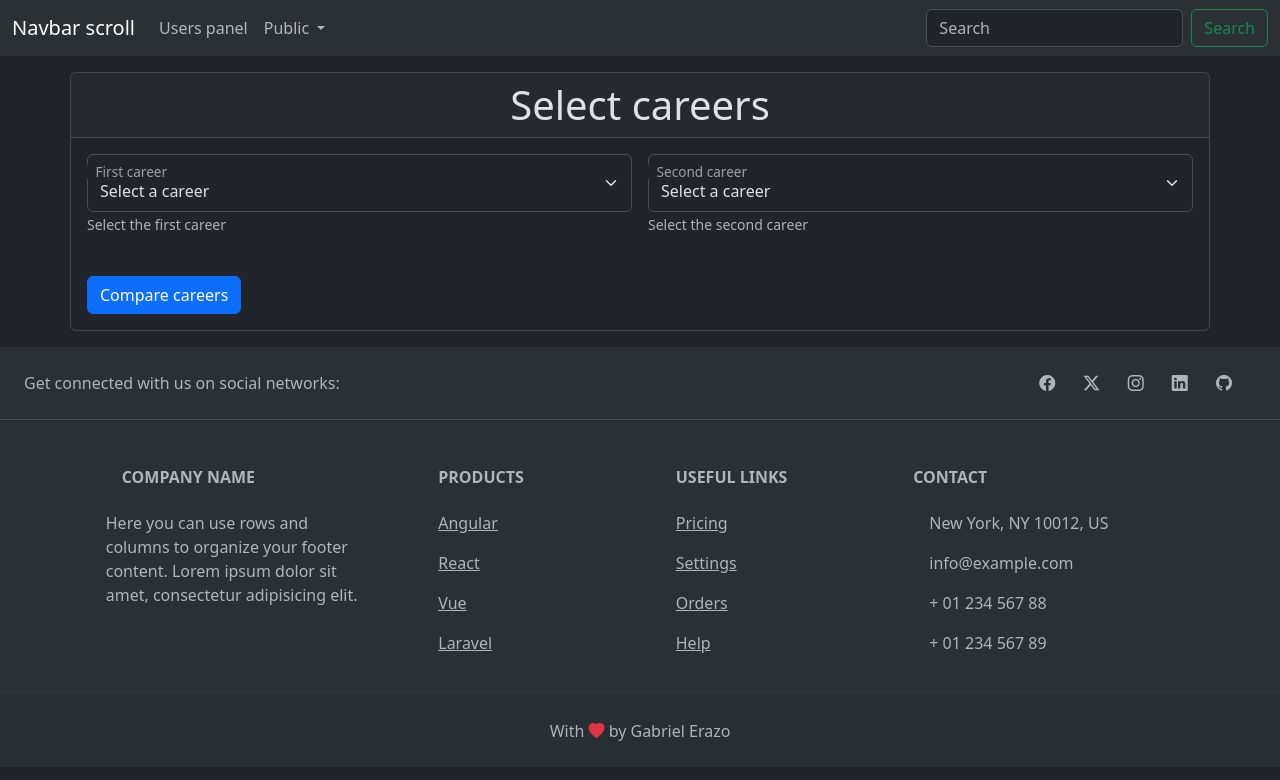
After one commit to gfranciscoerazom/Crafters, a FastAPI app: template templates/compare_careers/index.html in a window 1280 px wide. The commit adds this page. Shown: the top 780 px of the page. Run offline with FastAPI, Linux system fonts and the light colour scheme; the template is opened without the code that fills it, so the values that code supplies are empty; parts of the project's set-up code (start-up, migrations or seed data) failed here and were passed over.

Commit message:
Adds the functionality to compare two careers.

```diff
--- a/db/schema.py
+++ b/db/schema.py
@@ -109,7 +109,7 @@ class UserCareer(Base):
     Attributes:
         user_id (int): The unique identifier for the user.
         career_id (int): The unique identifier for the career.
-        status (str): The status of the user in the career.
+        status (str): The status of the user in the career (cursando, graduado, expulsado, dimitido).
     """
 
     __tablename__ = 'users_careers'
--- a/main.py
+++ b/main.py
@@ -5,13 +5,15 @@ from fastapi import FastAPI  # Import the FastAPI class
 from db.db_connection import SessionLocal, engine
 import db.schema as schema  # Import the schema for the database
 from db.schema import User  # Import the User class from the schema
+from starlette.middleware.sessions import SessionMiddleware
+from users.helpers.password_encryption import hash_password
+
 # Import the endpoints for the users
 from users import endpoints as users_endpoints
 # Import the endpoints for the admin
 from admin import endpoints as admin_endpoints
-from starlette.middleware.sessions import SessionMiddleware
-
-from users.helpers.password_encryption import hash_password
+# Import the endpoints to compare careers
+from compare_careers import endpoints as compare_careers_endpoints
 
 app = FastAPI()  # Create an instance of the FastAPI class
 
@@ -28,6 +30,7 @@ app.mount("/static", StaticFiles(directory="static"), name="static")
 # Include the routers from the endpoints
 app.include_router(users_endpoints.router)
 app.include_router(admin_endpoints.router)
+app.include_router(compare_careers_endpoints.router)
 
 
 db = SessionLocal()
--- /dev/null
+++ b/templates/compare_careers/index.html
@@ -0,0 +1,78 @@
+{% extends "/layout/base.html" %}
+
+{% block content %}
+<div class="container card p-0">
+    <!-- Card header -->
+    <h1 class="card-header text-center">Select careers</h1>
+
+    <!-- Card body -->
+    <div class="card-body p3">
+        {% if message %}
+        <div class="alert alert-danger alert-dismissible fade show" role="alert">
+            {{ message }}
+            <button type="button" class="btn-close" data-bs-dismiss="alert" aria-label="Close"></button>
+        </div>
+        {% endif %}
+
+        <form method="post" class="needs-validation" novalidate>
+            <!-- Select careers -->
+            <div class="row g-3">
+                <!-- First career -->
+                <div class="col form-floating mt-3">
+                    <select class="form-select" name="career_id_1" id="floatingCareer1"
+                        aria-describedby="helpBlockCareer1" required>
+                        <option value="" selected disabled>Select a career</option>
+                        {% for career in careers %}
+                        <option value="{{ career.id }}">{{ career.name }}</option>
+                        {% endfor %}
+                    </select>
+                    <label for="floatingCareer1" class="px-3">
+                        First career
+                    </label>
+                    <span class="form-text" id="helpBlockCareer1">
+                        Select the first career
+                    </span>
+                    <span class="valid-feedback">
+                        Looks good!
+                    </span>
+                    <span class="invalid-feedback">
+                        Please select the first career
+                    </span>
+                </div>
+
+                <!-- Second career -->
+                <div class="col form-floating mt-3">
+                    <select class="form-select" name="career_id_2" id="floatingCareer2"
+                        aria-describedby="helpBlockCareer2" required>
+                        <option value="" selected disabled>Select a career</option>
+                        {% for career in careers %}
+                        <option value="{{ career.id }}">{{ career.name }}</option>
+                        {% endfor %}
+                    </select>
+                    <label for="floatingCareer2" class="px-3">
+                        Second career
+                    </label>
+                    <span class="form-text" id="helpBlockCareer2">
+                        Select the second career
+                    </span>
+                    <span class="valid-feedback">
+                        Looks good!
+                    </span>
+                    <span class="invalid-feedback">
+                        Please select the second career
+                    </span>
+                </div>
+            </div>
+
+            <br />
+
+            <!-- Submit Button -->
+            <button type="submit" class="btn btn-primary mt-3">Compare careers</button>
+        </form>
+    </div>
+</div>
+{% endblock %}
+
+{% block scripts %}
+<script src="/static/js/form-submission-validation.js"></script>
+{% endblock %}
--- a/templates/layout/navbar.html
+++ b/templates/layout/navbar.html
@@ -74,9 +74,28 @@
                 </li>
                 {% endif %}
 
+                <!-- USERS PANEL -->
                 <li class="nav-item">
                     <a class="nav-link {% if request.path.startswith('/users/') %}active{% endif %}"
                         href="/users/">Users panel</a>
+                </li>
+
+                <!-- PUBLIC PANEL -->
+                <li class="nav-item dropdown">
+                    <a class="nav-link dropdown-toggle {% if request.path.startswith('/public/') %}active{% endif %}"
+                        href="#" role="button" data-bs-toggle="dropdown" aria-expanded="false">
+                        Public
+                    </a>
+                    <ul class="dropdown-menu">
+                        <li>
+                            <a class="dropdown-item" href="/public/compare_careers/">
+                                Compare careers
+                            </a>
+                        </li>
+                        <li>
+                            <hr class="dropdown-divider">
+                        </li>
+                    </ul>
                 </li>
 
                 <!-- LOGOUT -->
```
Also changed, not shown: compare_careers/endpoints.py (added, +110 -0 lines), templates/compare_careers/comparison.html (added, +29 -0 lines), docs/README.md.
